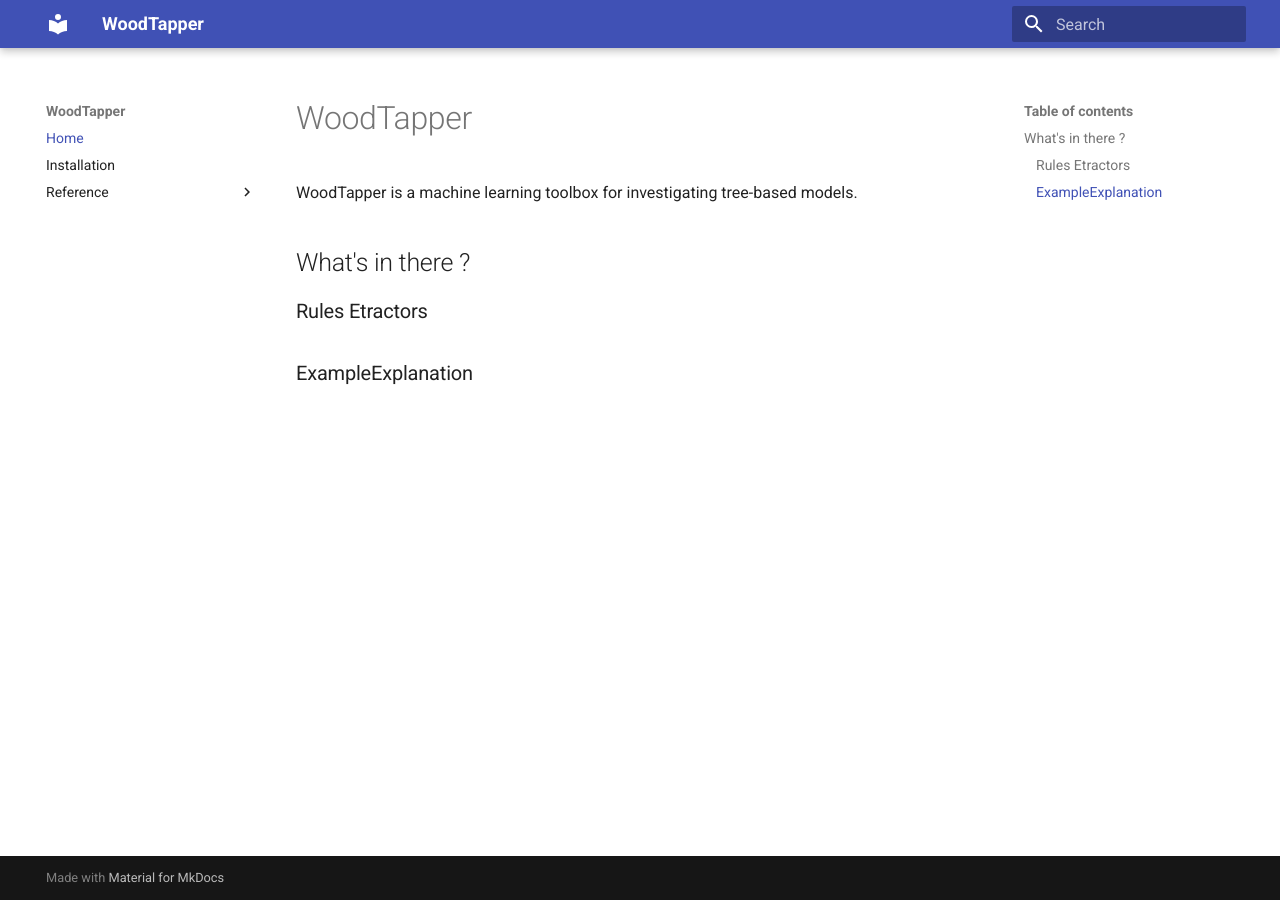
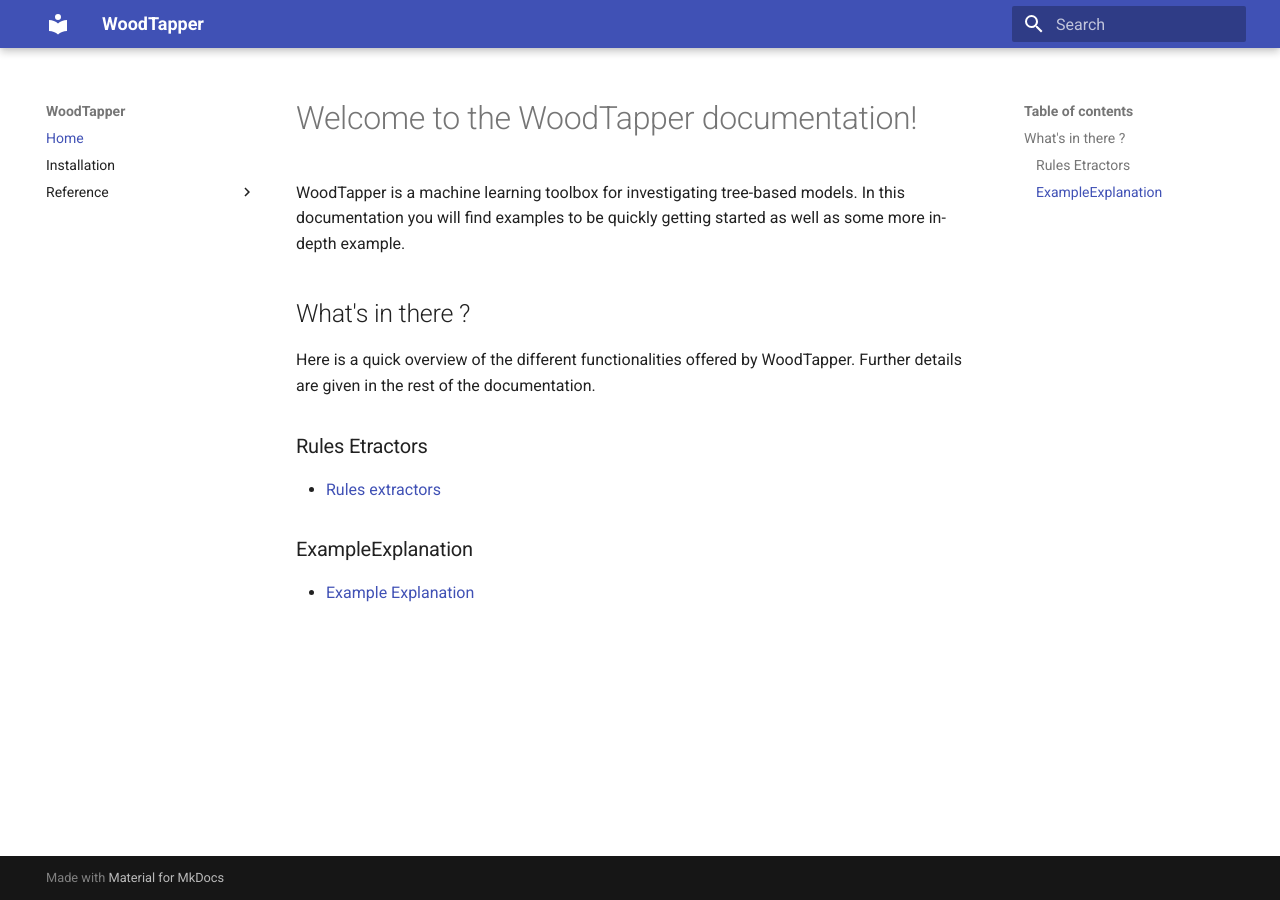
Before and after one commit to artefactory/woodtapper, an MkDocs documentation site: the page built from docs/index.md, in a window 1280 px wide. Built offline with MkDocs 1.6.1 and Material for MkDocs 9.7.7, drawn with Linux system fonts in a browser that asks for light colours.

Commit message:
Add link to extractor and example explanation md files

```diff
--- a/docs/index.md
+++ b/docs/index.md
@@ -1,9 +1,14 @@
-# WoodTapper
+# Welcome to the WoodTapper documentation!
 
 WoodTapper is a machine learning toolbox for investigating tree-based models.
+In this documentation you will find examples to be quickly getting started as well as some more in-depth example.
 
 ## What's in there ?
 
+Here is a quick overview of the different functionalities offered by WoodTapper. Further details are given in the rest of the documentation.
+
 ### Rules Etractors
+- [Rules extractors](.references/extractors.md)
 
 ### ExampleExplanation
+- [Example Explanation](.references/example-explanation.md)
```
